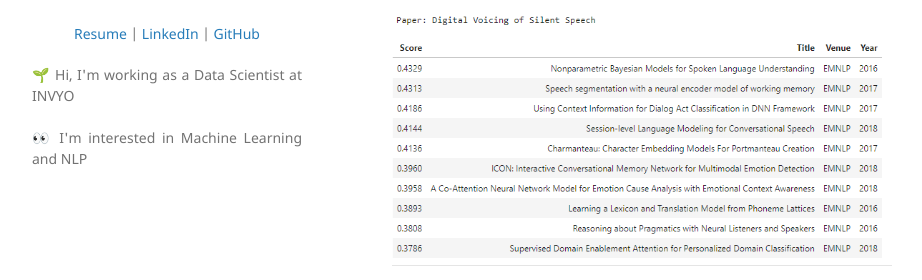
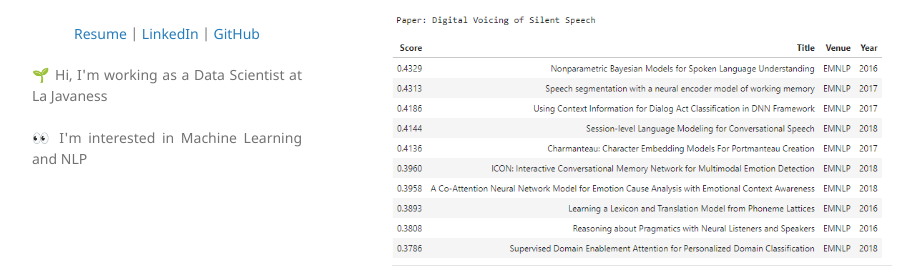
Before and after one commit to ball-alhousseynou/ball-alhousseynou.github.io, a Jekyll site: the page built from index.md, in a window 1280 px wide. Shown: the part 372-652 px from the top of the page, without its empty margins (178-1100 px from the left). Built offline with Jekyll 4.4.1, drawn with Linux system fonts in a browser that asks for light colours; our own code applies the rules of GitHub Pages for plain Markdown files.

Commit message:
Update _config.yml

```diff
--- a/_config.yml
+++ b/_config.yml
@@ -10,7 +10,7 @@ description:
   </p>
 
   <p align="justify">
-  🌱 Hi, I'm working as a Data Scientist at INVYO
+  🌱 Hi, I'm working as a Data Scientist at La Javaness
   <br><br>
   👀 I'm interested in Machine Learning and NLP
   <br><br>
```
